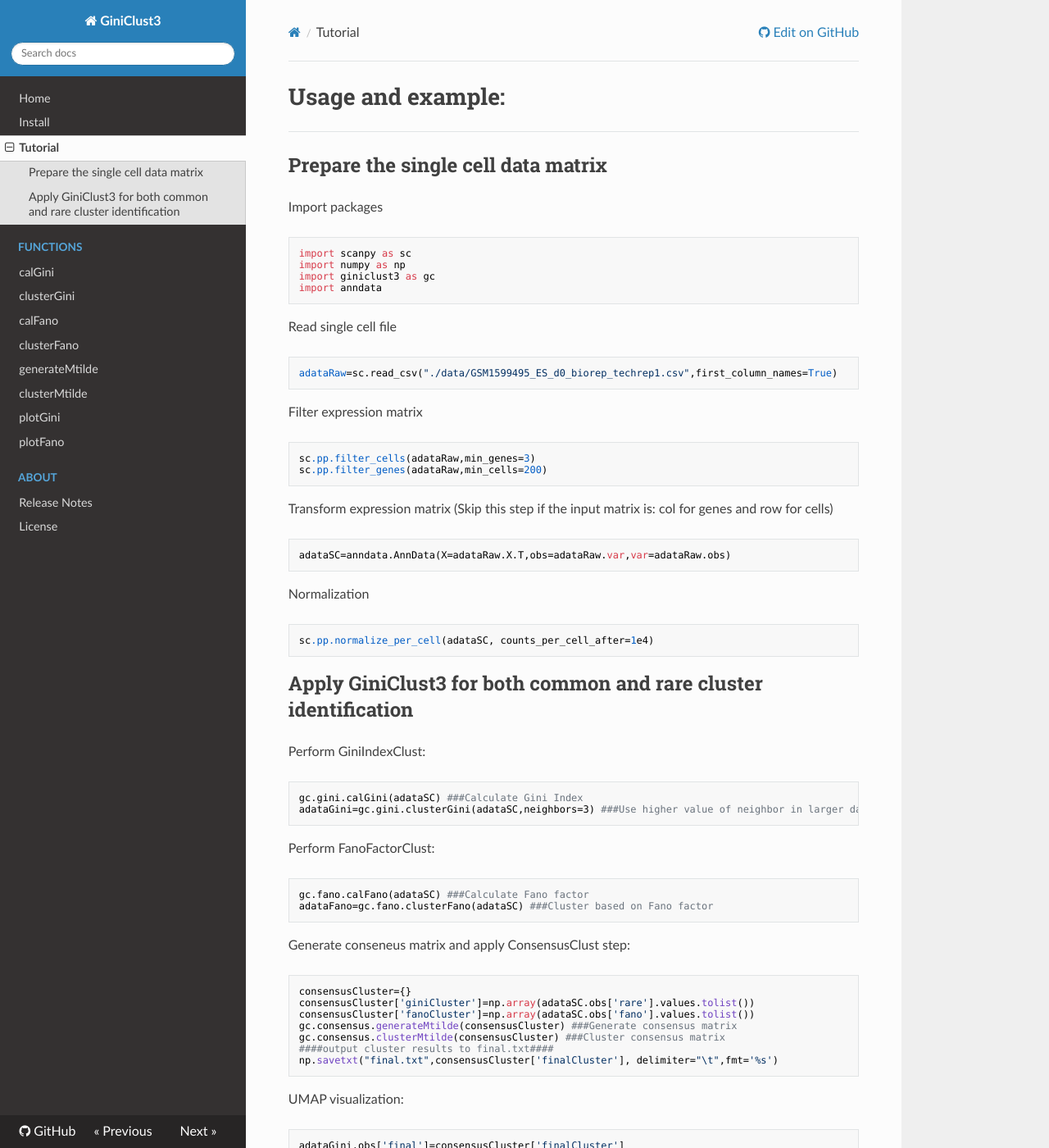
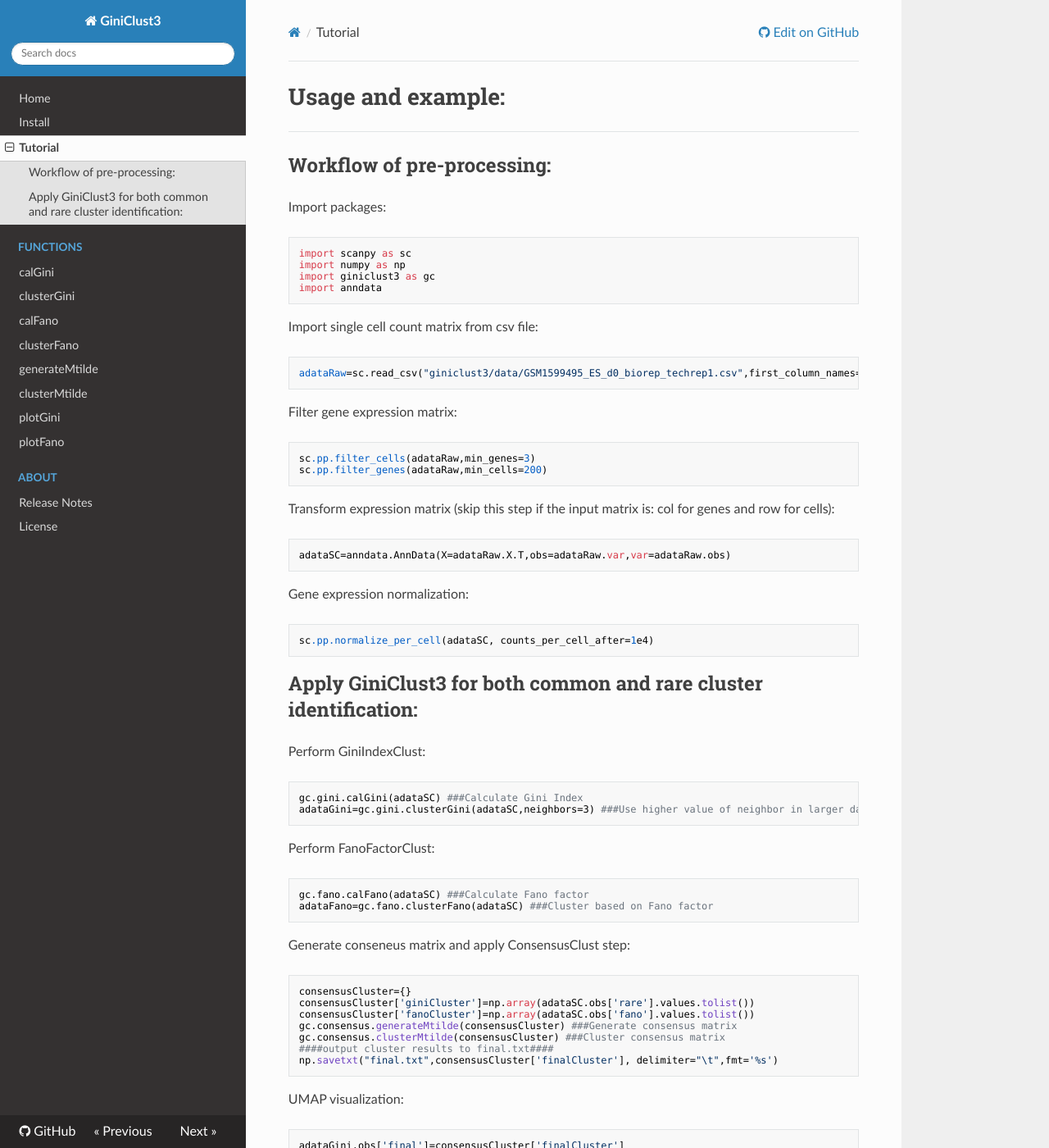
Before and after one commit to rdong08/GiniClust3, an MkDocs documentation site: the page built from docs/tutorials.md, in a window 1280 px wide and 1400 px high. Shown: the whole window at 82% size. Built offline with MkDocs 1.6.1, drawn with Linux system fonts in a browser that asks for light colours; nearby versions of some CDN libraries; old or Windows-style settings are respelled for this version of MkDocs.

Commit message:
Update tutorials.md

```diff
--- a/docs/tutorials.md
+++ b/docs/tutorials.md
@@ -1,33 +1,33 @@
 #Usage and example:
 
 -----
-##Prepare the single cell data matrix
+##Workflow of pre-processing:
 
-Import packages
+Import packages:
 
     import scanpy as sc
     import numpy as np
     import giniclust3 as gc
     import anndata
 
-Read single cell file
+Import single cell count matrix from csv file:
 
-    adataRaw=sc.read_csv("./data/GSM1599495_ES_d0_biorep_techrep1.csv",first_column_names=True)
+    adataRaw=sc.read_csv("giniclust3/data/GSM1599495_ES_d0_biorep_techrep1.csv",first_column_names=True)
 
-Filter expression matrix
+Filter gene expression matrix:
 
     sc.pp.filter_cells(adataRaw,min_genes=3)
     sc.pp.filter_genes(adataRaw,min_cells=200)
 
-Transform expression matrix (Skip this step if the input matrix is: col for genes and row for cells)
+Transform expression matrix (skip this step if the input matrix is: col for genes and row for cells):
 
     adataSC=anndata.AnnData(X=adataRaw.X.T,obs=adataRaw.var,var=adataRaw.obs)
 
-Normalization
+Gene expression normalization:
 
     sc.pp.normalize_per_cell(adataSC, counts_per_cell_after=1e4)
 
-##Apply GiniClust3 for both common and rare cluster identification
+##Apply GiniClust3 for both common and rare cluster identification:
 
 
 Perform GiniIndexClust:
```
